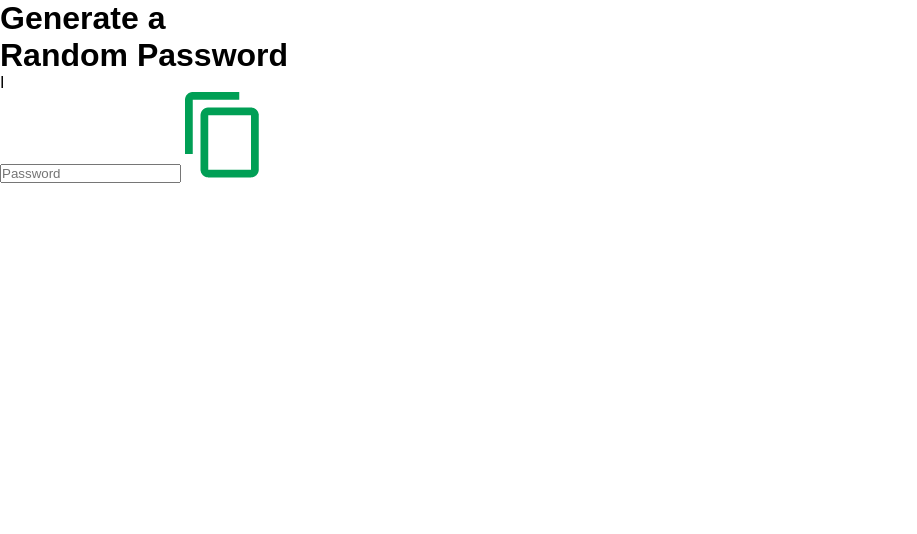
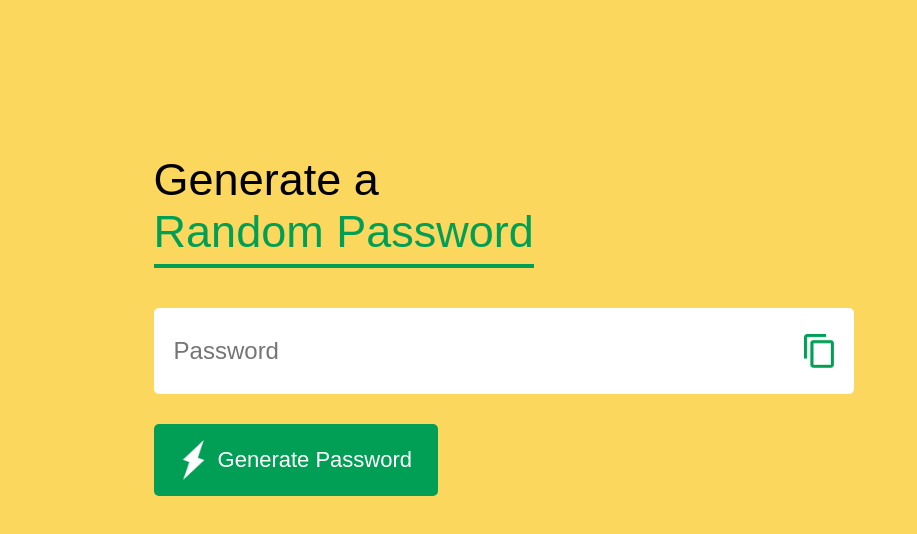
Before and after one commit to Shri2703/JavaScript_projects, a plain HTML site: page Random Password Generator/index.html in a window 1280 px wide. Shown: the whole page, without its empty margins (0-917 px from the left). Drawn offline with Linux system fonts and the light colour scheme.

Commit message:
final updates

```diff
--- a/Random Password Generator/index.css
+++ b/Random Password Generator/index.css
@@ -4,3 +4,60 @@
     font-family:'Poppins', sans-serif;
     box-sizing: border-box;
 }
+body{
+    background: #FBD85D;
+    color: #000;
+}
+.container {
+    margin: 12%;
+    width: 90%;
+    max-width: 700px;
+}
+.display {
+    width: 100%;
+    margin-top: 50px;
+    margin-bottom: 30px;
+    background: #fff;
+    color: #333;
+    display: flex;
+    align-items: center;
+    justify-content: space-between;
+    padding: 26px 20px;
+    border-radius: 5px;
+}
+.container h1{
+    font-weight: 500;
+    font-size: 45px;
+}
+.container h1 span{
+    color: #019f55;
+    border-bottom: 4px solid #019f55;
+    padding-bottom: 7px;
+}
+.display img {
+    width: 30px;
+    cursor: pointer;
+}
+.display input{
+    border: 0;
+    outline: 0;
+    font-size:24px;
+}
+.container button img{
+    width: 28px;
+    margin-right: 10px;
+    }
+.container button{
+    border: 0;
+    outline: 0;
+    background: #019f55;
+    color: #fff;
+    font-size: 22px;
+    font-weight: 300;
+    display: flex;
+    align-items: center;
+    justify-content: center;
+    padding: 16px 26px;
+    border-radius: 5px;
+    cursor: pointer;
+}
--- a/Random Password Generator/index.html
+++ b/Random Password Generator/index.html
@@ -3,17 +3,50 @@
 <head>
     <meta charset="UTF-8">
     <meta name="viewport" content="width=device-width, initial-scale=1.0">
-    <title>Password Genarator</title>
+    <title>Password Generator</title>
     <link rel="stylesheet" href="index.css">
 </head>
 <body>
     <div class="container">
-        <h1>Generate a <br>Random Password</h1> I
+        <h1>Generate a <br><span>Random Password</span></h1> <!-- Remove the extra 'I' character -->
         <div class="display">
-           <input type="text" id="password" placeholder="Password">
-           <img src="images/copy.png" >
+            <input type="text" id="password" placeholder="Password">
+            <img src="images/copy.png"  id="copyButton">
         </div>
+        <button id="generateBtn"><img src="images/generate.png" > Generate Password</button> <!-- Added an ID to the button -->
+    </div>
+<script>
+const passwordBox = document.getElementById("password");
+const generateButton = document.getElementById("generateBtn"); // Get the button by ID
+const copyButton = document.getElementById("copyButton"); // Get the copy image by ID
+const length = 12;
 
-    </div>
+const upperCase = "ABCDEFGHIJKLMNOPQRSTUVWXYZ";
+const lowerCase = "abcdefghijklmnopqrstuvwxyz";
+const number = "0123456789"
+const symbol = "@#$%^&*()_+~|{}[]<>/-="
+const allchars = upperCase + lowerCase + number + symbol;
+
+generateButton.addEventListener("click", createPassword); // Add a click event listener
+copyButton.addEventListener("click", CopyPassword);
+function createPassword() {
+    let password = "";
+
+    password += upperCase[Math.floor(Math.random() * upperCase.length)];
+    password += lowerCase[Math.floor(Math.random() * lowerCase.length)];
+    password += number[Math.floor(Math.random() * number.length)];
+    password += symbol[Math.floor(Math.random() * symbol.length)];
+
+    while (length > password.length){
+        password += allchars[Math.floor(Math.random() * allchars.length)];
+    }
+
+    passwordBox.value = password;
+}
+function CopyPassword(){
+    passwordBox.select();
+    document.execCommand("copy");
+}
+</script>
 </body>
 </html>
```
